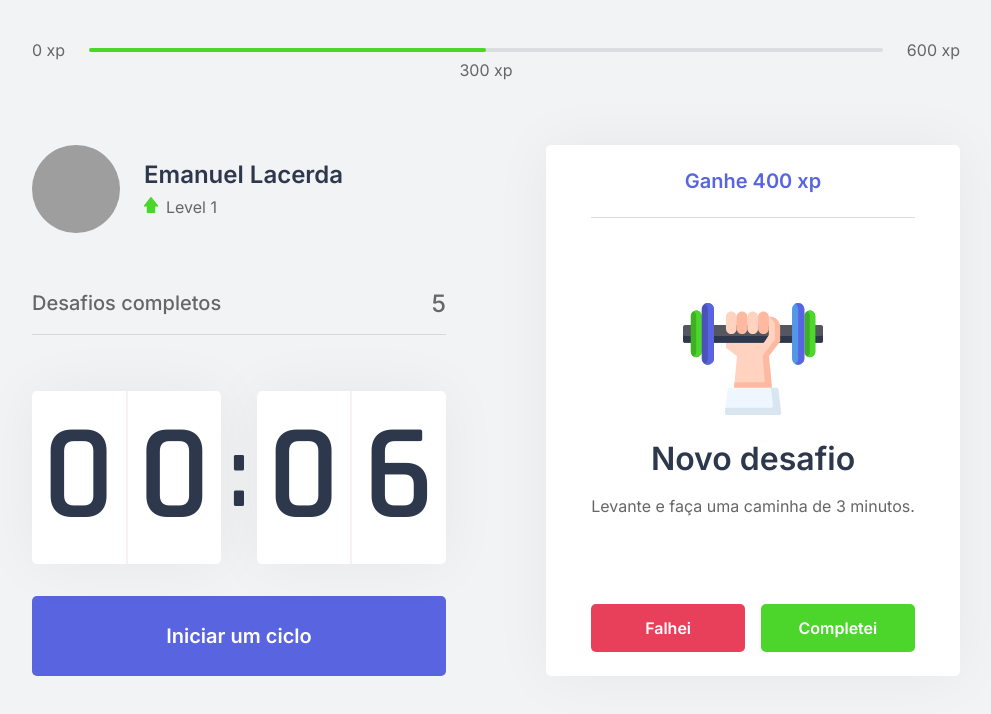
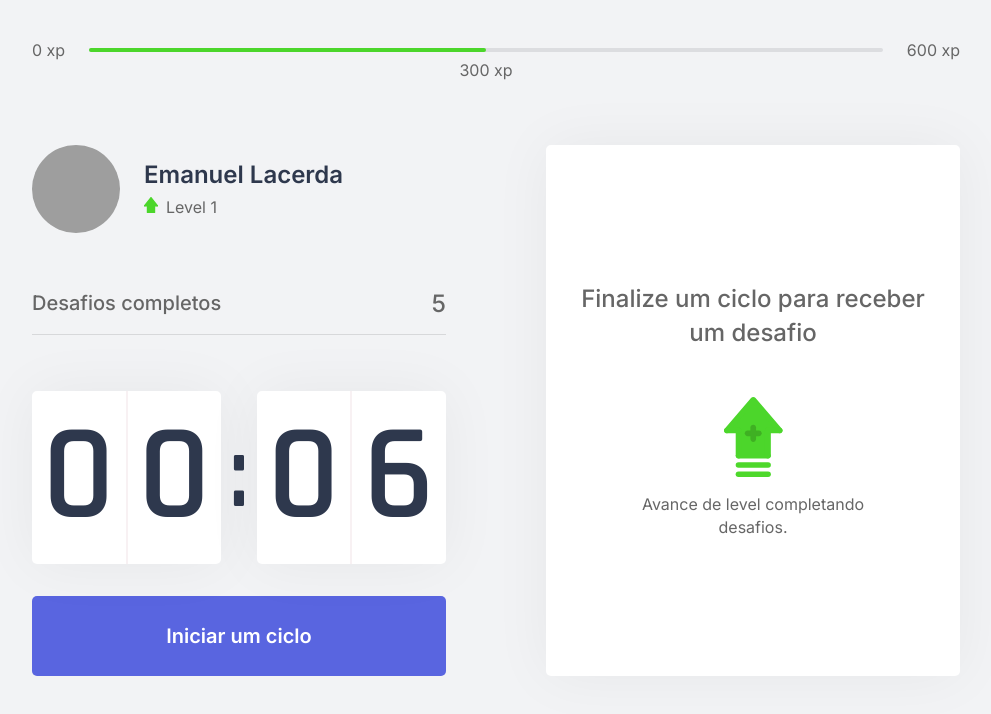
Before and after one commit to EmanuelLacerda/povi, a Next.js app: page / in a window 1280 px wide. Shown: the top 714 px of the page, without its empty margins (144-1135 px from the left). Built offline with nearby package versions, Linux system fonts and the light colour scheme; grey boxes are pictures that could not be loaded.

Commit message:
feat(Challengebox): Adds contexts.
Contexts are used in this component to determine when the challenges should appear and what should happen if the user fails and if he completes a challenge.

```diff
--- a/src/components/ChallengeBox.tsx
+++ b/src/components/ChallengeBox.tsx
@@ -1,11 +1,26 @@
+import { useContext } from 'react'
+import { ChallengesContext } from '../contexts/ChallengesContext'
+import { CountdownContext } from '../contexts/CountdownContext'
+
 import styles from '../styles/components/ChallengeBox.module.css'
 
 export function ChallengeBox(){
-	const hasActiveChallenge = true;
+	const { resetChallenge, completeChallenge, activeChallenge } = useContext(ChallengesContext);
+	const { resetCountdown } = useContext(CountdownContext);
+
+	function handleFailedChallenge(){
+		resetCountdown();
+		resetChallenge();
+	}
+
+	function handleSucceededChallenge(){
+		resetCountdown();
+		completeChallenge();
+	}
 
 	return (
 		<div className={styles.challengeBoxContainer}>
-			{ hasActiveChallenge ? (
+			{ activeChallenge ? (
 				<div className={styles.challengeActive}>
 					<header>Ganhe 400 xp</header>
 
@@ -19,6 +34,7 @@ export function ChallengeBox(){
 						<button
 							type="button"
 							className={styles.challengeFailedButton}
+							onClick={handleFailedChallenge}
 						>
 							Falhei
 						</button>
@@ -26,6 +42,7 @@ export function ChallengeBox(){
 						<button
 							type="button"
 							className={styles.challengeSucceededButton}
+							onClick={handleSucceededChallenge}
 						>
 							Completei
 						</button>
```
